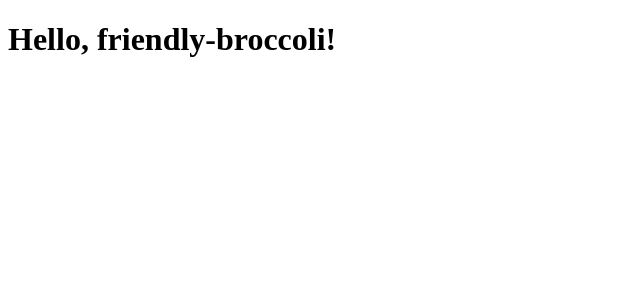
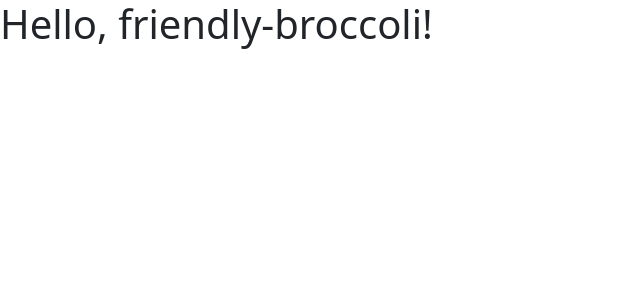
Before and after one commit to sourcier/friendly-broccoli, a Next.js app in the folder packages/frontend/: page / in a window 1280 px wide. Shown: the top 300 px of the page, without its empty margins (0-640 px from the left). Built offline with nearby package versions, Linux system fonts and the light colour scheme.

Commit message:
setup bootstrap

```diff
--- a/package.json
+++ b/package.json
@@ -19,6 +19,7 @@
     "@tsconfig/node16": "^16.1.0"
   },
   "workspaces": [
-    "packages/*"
+    "packages/frontend",
+    "packages/stacks"
   ]
 }
--- /dev/null
+++ b/packages/frontend/app/global.scss
@@ -0,0 +1 @@
+@import 'bootstrap/scss/bootstrap.scss';
--- a/packages/frontend/app/layout.tsx
+++ b/packages/frontend/app/layout.tsx
@@ -1,3 +1,5 @@
+import "./global.scss";
+
 export default function RootLayout({
   children,
 }: {
--- a/packages/frontend/package.json
+++ b/packages/frontend/package.json
@@ -14,6 +14,7 @@
   "author": "",
   "license": "MIT",
   "dependencies": {
+    "bootstrap": "^5.3.1",
     "next": "^13.4.12",
     "react": "^18.2.0",
     "react-dom": "^18.2.0"
@@ -21,6 +22,7 @@
   "devDependencies": {
     "@types/node": "^20.4.6",
     "@types/react": "^18.2.18",
+    "sass": "^1.64.2",
     "typescript": "^5.1.6"
   }
 }
```
Also changed, not shown: 1 other file (tests, documents, lock files or other folders).
